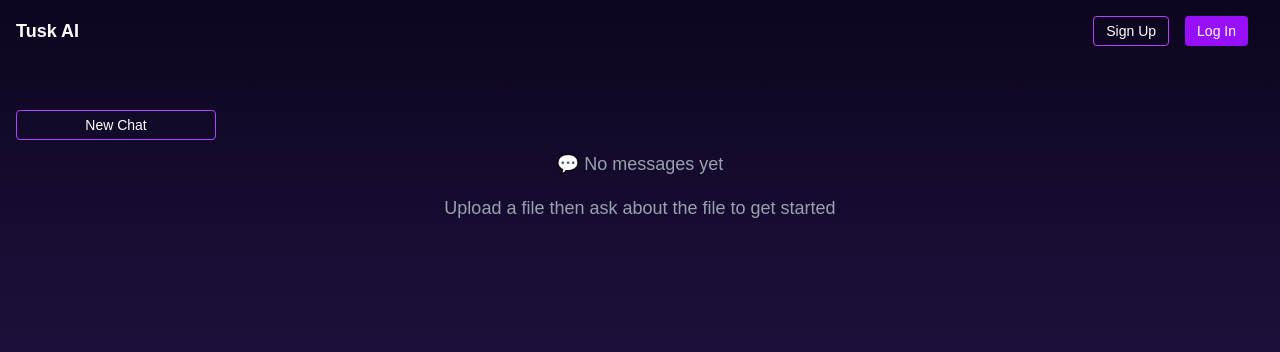
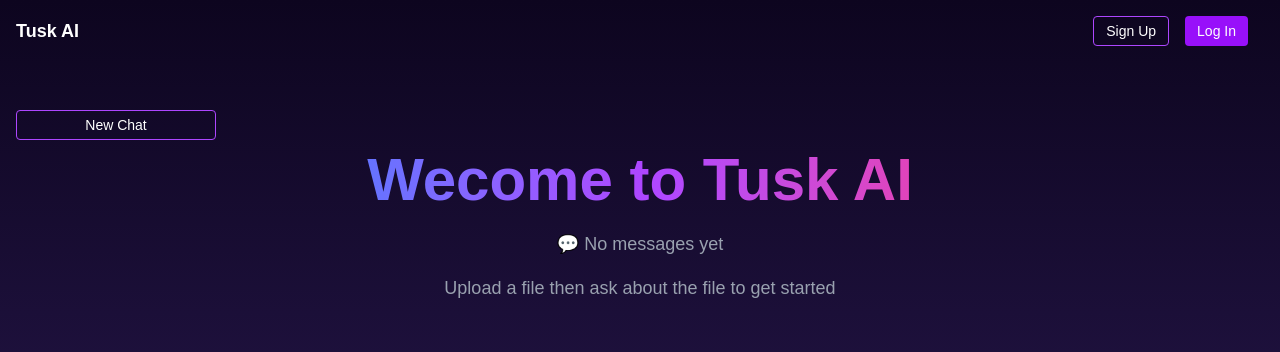
Before and after one commit to aaronmarayaa/Tusk-Project, a Next.js app: page / in a window 1280 px wide. Shown: the top 352 px of the page. Built offline with nearby package versions, Linux system fonts and the light colour scheme; no server answers.

Commit message:
create a hello greeting in landing page.
path:
- src/app/pages/MainContent.js

```diff
--- a/src/app/pages/MainContent.js
+++ b/src/app/pages/MainContent.js
@@ -259,12 +259,22 @@
                         <div className="overflow-y-scroll w-full px-60 h-[40rem] custom-scrollbar">
                             {chatHistory.length === 0 && (
                                 <div className="text-center text-gray-400 mt-10 text-lg">
-                                    {isLoginSuccessful && (
+                                    {isLoginSuccessful ?
+                                        (
                                              <div className="text-center text-gray-400 mt-10">
                                                 <div className="text-6xl h-20 font-bold bg-gradient-to-r from-blue-500 via-purple-500 to-pink-500 bg-clip-text text-transparent">
                                                     {user == null ? '' : `Hello, ${user.username}`}
                                                 </div>
                                             </div>
+                                                                                    ) :
+                                        (
+                                            <div className="text-center text-gray-400 mt-10">
+                                                <div className="text-6xl h-20 font-bold bg-gradient-to-r from-blue-500 via-purple-500 to-pink-500 bg-clip-text text-transparent">
+                                                    Wecome to Tusk AI
+                                                </div>
+                                            </div>
+
+
                                         )}
                                     <div className="mb-4">💬 No messages yet</div>
                                     <div className=''>Upload a file then ask about the file to get started </div>
```
Lines whose indentation alone changed are shown as unchanged.
